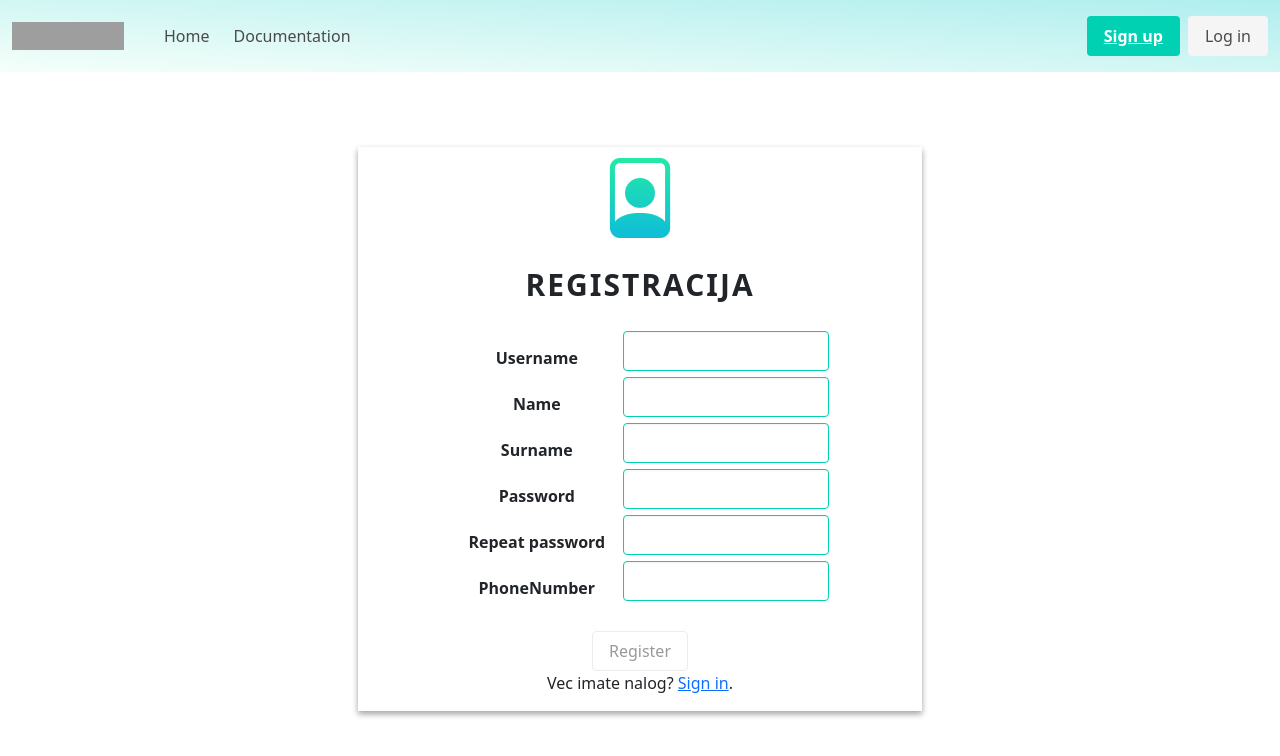
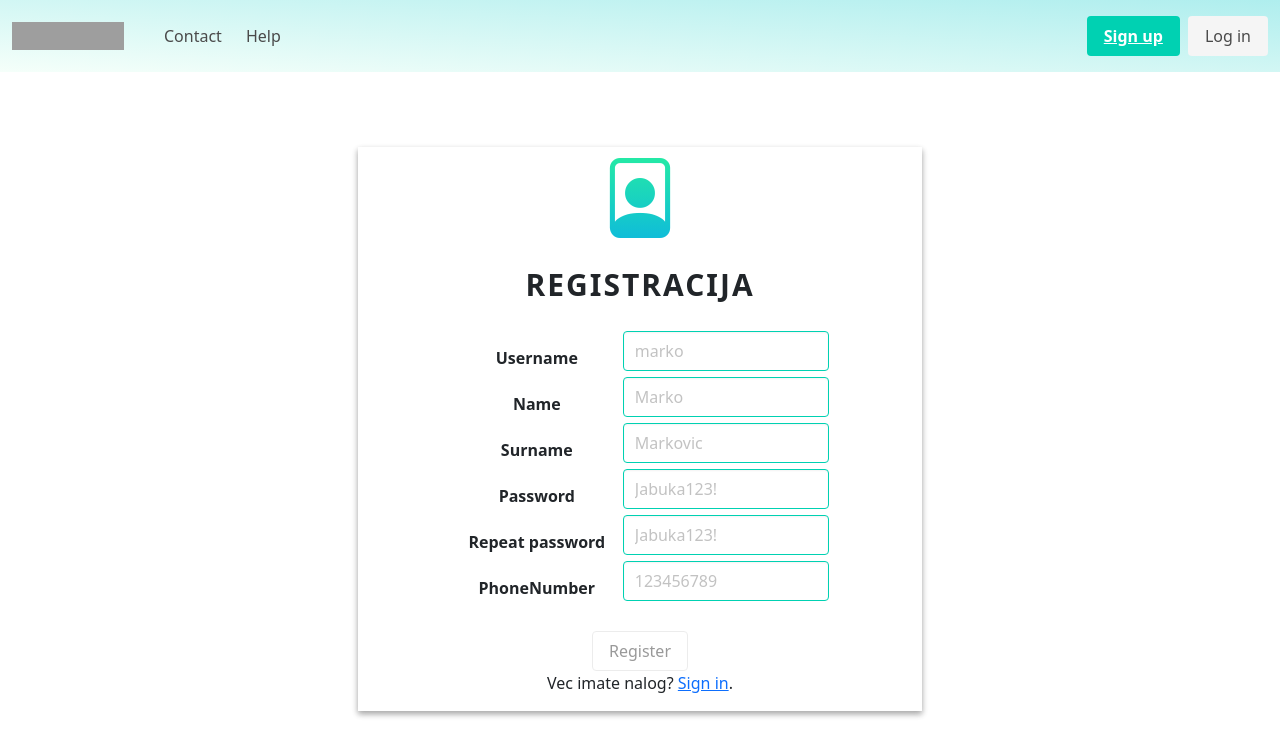
Before and after one commit to MitarBrankovic/MiniAdsApp, a React (Create React App) app in the folder demo/frontend/: page /register in a window 1280 px wide. Shown: the top 756 px of the page. Built offline with nearby package versions, Linux system fonts and the light colour scheme; grey boxes are pictures that could not be loaded.

Commit message:
feat: dialogs on navbar

```diff
--- a/demo/frontend/src/components/HomePage.jsx
+++ b/demo/frontend/src/components/HomePage.jsx
@@ -199,7 +199,7 @@ class HomePage extends Component {
                                                 <img src={process.env.PUBLIC_URL + '/images/' + item.urlPhoto} style={{maxHeight:"150px"}} alt="Placeholder"/>
                                             </div>
                                             <div className="card-content">
-                                                <p className="title is-size-5">{item.name}</p>
+                                                <p className="is-size-5"><b>{item.name}</b> (<i>{item.status}</i>)</p>
                                                 <p><i>{Moment(item.dateOfCreation).format('DD.MM.YYYY.')}</i></p>
                                                 <p>{item.price}rsd</p>
                                             </div>
--- a/demo/frontend/src/components/Navbar.jsx
+++ b/demo/frontend/src/components/Navbar.jsx
@@ -1,6 +1,7 @@
 import React, { Component } from 'react';
 import { withRouter } from 'react-router-dom';
 import UserService from '../services/UserService';
+import Swal from 'sweetalert2';
 
 class Navbar extends Component {
 
@@ -63,6 +64,45 @@ class Navbar extends Component {
         return false
     }
 
+    contactInfo(){
+        Swal.fire({
+            title: '<strong>Contact info</strong>',
+            icon: 'info',
+            html:
+              'You can use find me on: ' +
+              '<a href="https://github.com/MitarBrankovic">Github</a> ' +
+              'and <a href="https://www.linkedin.com/in/mitar-brankovic/">LinkedIn</a>',
+            showCloseButton: true,
+            showCancelButton: false,
+            focusConfirm: false,
+            confirmButtonText:
+              '<i class="fa fa-thumbs-up"></i> Great!',
+            confirmButtonAriaLabel: 'Thumbs up, great!',
+          })
+    }
+
+    helpDialog(){
+        Swal.fire({
+            title: '<strong>Help</strong>',
+            icon: 'info',
+            html:
+              'Prilikom registrovanja korisnika, za sifru je potrebno uneti minimum 8 karaktera medju kojima je malo, veliko slovo, broj i specijalni karakter.<br><br>' +
+              'Za vec postojece korisnike koji se nalaze u skripti, sifra za admina je "admin", dok je za ostale korisnike "123" - kako bi se ubrzao postupak loginovanja.<br><br>' +
+              'Slike su uradjene na najjednostavniji nacin jer nisam imao vremena da koristim String Base64 odnosno bajtove za cuvanje slika u bazi podataka - taj postupak se moze naci u ostalim mojim projektima.<br>' +
+              'Iz tog razloga prilikom "uploadovanja" slike, potrebno je izabrati neku od slika iz /public/images direktorijuma kako bi se ucitala ta slika, moze se manuelno dodati neka nova slika u taj folder.<br><br>' +
+              'Proizvodi od ulogovanog korisnika su oznaceni zelenom bojom na pocetnoj stranici.<br><br>' +
+              'Kako bi se prikazali svi proizvodi ponovo, potrebno je anulirati sve vrednosti unutar search forme ili refresovati stranicu.<br><br>' +
+              'Sesija ulogovanog korisnika traje 15min, ako je istekla, potrebno je se ponovo ulogovati.',
+
+            showCloseButton: true,
+            showCancelButton: false,
+            focusConfirm: false,
+            confirmButtonText:
+              '<i class="fa fa-thumbs-up"></i> Great!',
+            confirmButtonAriaLabel: 'Thumbs up, great!',
+          })
+    }
+
 
     render() {
         return (
@@ -82,11 +122,11 @@ class Navbar extends Component {
 
                     <div id="navbarBasicExample" className="navbar-menu">
                         <div className="navbar-start">
-                            <a className="navbar-item" style={{textDecoration: "none", }}>Home</a>
+                            <a className="navbar-item" style={{textDecoration: "none", }} onClick={this.contactInfo}>Contact</a>
 
-                            <a className="navbar-item" style={{textDecoration: "none", }}>Documentation</a>
+                            <a className="navbar-item" style={{textDecoration: "none", }} onClick={this.helpDialog}>Help</a>
 
-                            { this.checkIfUserIsAdmin() ? <a className="navbar-item" style={{textDecoration: "none", }} onClick={this.redirectAllUsers.bind(this)}>All users</a> : null}
+                            { (this.checkIfUserIsAdmin() && !UserService.isExpired()) ? <a className="navbar-item" style={{textDecoration: "none", }} onClick={this.redirectAllUsers.bind(this)}>All users</a> : null}
 
                             { (this.checkIfUserIsCommon() && !UserService.isExpired()) ? <a className="navbar-item" style={{textDecoration: "none", }} onClick={this.redirectAddNewAd.bind(this)}>Add new Ad</a> : null }
 
--- a/demo/frontend/src/components/Register.jsx
+++ b/demo/frontend/src/components/Register.jsx
@@ -102,28 +102,28 @@ class Register extends Component {
                         <div className="col-lg-12 login-title">REGISTRACIJA</div><br/>
 
                         <label className="col-sm-4 col-form-label mt-2" htmlFor="name"><b>Username</b></label>
-                        <input name="nameInput" pattern="[a-zA-Z]+[a-zA-Z ]+" title="Enter letters only." className="input is-primary" style={{"width":"40%" }} type="text" value={this.state.username} onChange={this.changeUsernameHandler} required/>
+                        <input placeholder='marko' name="nameInput" pattern="[a-zA-Z]+[a-zA-Z ]+" title="Enter letters only." className="input is-primary" style={{"width":"40%" }} type="text" value={this.state.username} onChange={this.changeUsernameHandler} required/>
                         <br/>
 
                         <label className="col-sm-4 col-form-label mt-2" htmlFor="name"><b>Name</b></label>
-                        <input name="nameInput" pattern="[a-zA-Z]+[a-zA-Z ]+" title="Enter letters only." className="input is-primary" style={{"width":"40%" }} type="text" value={this.state.firstName} onChange={this.changeFirstNameHandler} required/>
+                        <input placeholder='Marko' name="nameInput" pattern="[a-zA-Z]+[a-zA-Z ]+" title="Enter letters only." className="input is-primary" style={{"width":"40%" }} type="text" value={this.state.firstName} onChange={this.changeFirstNameHandler} required/>
                         <br/>
 
                         <label className="col-sm-4 col-form-label mt-2" htmlFor="surname"><b>Surname</b></label>
-                        <input pattern="[a-zA-Z]+[a-zA-Z ]+" title="Enter letters only." className="input is-primary" style={{"width":"40%" }} type="text" value={this.state.lastName} onChange={this.changeLastNameHandler} required/>
+                        <input placeholder='Markovic' pattern="[a-zA-Z]+[a-zA-Z ]+" title="Enter letters only." className="input is-primary" style={{"width":"40%" }} type="text" value={this.state.lastName} onChange={this.changeLastNameHandler} required/>
                         <br/>
 
                         <label className="col-sm-4 col-form-label mt-2" htmlFor="password"><b>Password</b></label>
-                        <input id="password" pattern="(?=.*\d)(?=.*[a-zA-Z]).{8,}" className="input is-primary" style={{"width":"40%" }} minLength="8" type="password" value={this.state.password} onChange={this.changePasswordHandler} required/>
+                        <input placeholder='Jabuka123!' id="password" pattern="(?=.*\d)(?=.*[a-zA-Z]).{8,}" className="input is-primary" style={{"width":"40%" }} minLength="8" type="password" value={this.state.password} onChange={this.changePasswordHandler} required/>
                         <br/>
 
                         <label className="col-sm-4 col-form-label mt-2" htmlFor="password-repeat"><b>Repeat password</b></label>
-                        <input id="confirmPassword" pattern="(?=.*\d)(?=.*[a-zA-Z]).{8,}" className="input is-primary" style={{"width":"40%" }} minLength="8" type="password" value={this.state.confirmPassword} onChange={this.changeConfirmPasswordHandler}  required/>
+                        <input placeholder='Jabuka123!' id="confirmPassword" pattern="(?=.*\d)(?=.*[a-zA-Z]).{8,}" className="input is-primary" style={{"width":"40%" }} minLength="8" type="password" value={this.state.confirmPassword} onChange={this.changeConfirmPasswordHandler}  required/>
                         <br/>
 
 
                         <label className="col-sm-4 col-form-label mt-2" htmlFor="phoneNumber"><b>PhoneNumber</b></label>
-                        <input pattern="[0-9]+" title="Enter numbers only." className="input is-primary" style={{"width":"40%" }} type="text" value={this.state.phoneNumber} onChange={this.changePhoneNumberHandler} required/>
+                        <input placeholder='123456789' pattern="[0-9]+" title="Enter numbers only." className="input is-primary" style={{"width":"40%" }} type="text" value={this.state.phoneNumber} onChange={this.changePhoneNumberHandler} required/>
                         <br/><br/>
 
                         <button id="submit" className="button" type="submit" disabled>Register</button>
```
